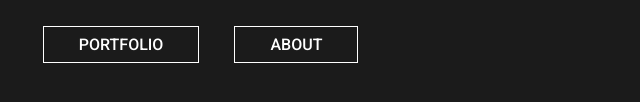
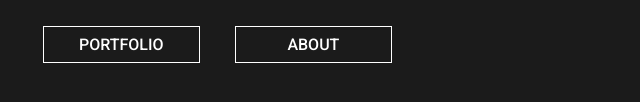
Before and after one commit to bshocked77/Eshaw, a plain HTML site: page index.html in a window 1280 px wide. Shown: the part 436-538 px from the top of the page, 48-688 px from the left. Drawn offline with Linux system fonts and the light colour scheme; a web font is replaced by a local one.

```diff
--- a/scss/elements/_buttons.scss
+++ b/scss/elements/_buttons.scss
@@ -3,11 +3,13 @@
 
 .cta {
   display: inline-block;
-  font-family: $cta-font;
+  font-family: "Roboto", sans-serif;
   text-transform: uppercase;
-  padding: $cta-padding;
+  padding: 8px 35px;
   border: 1.5px solid black;
   font-weight: 500;
+  min-width: 85px;
+  text-align: center;
 }
 
 
```
Also changed, not shown: about.html (+1 -1 lines), portfolio.html (+1 -1 lines), css/main.css, 1 other file.
